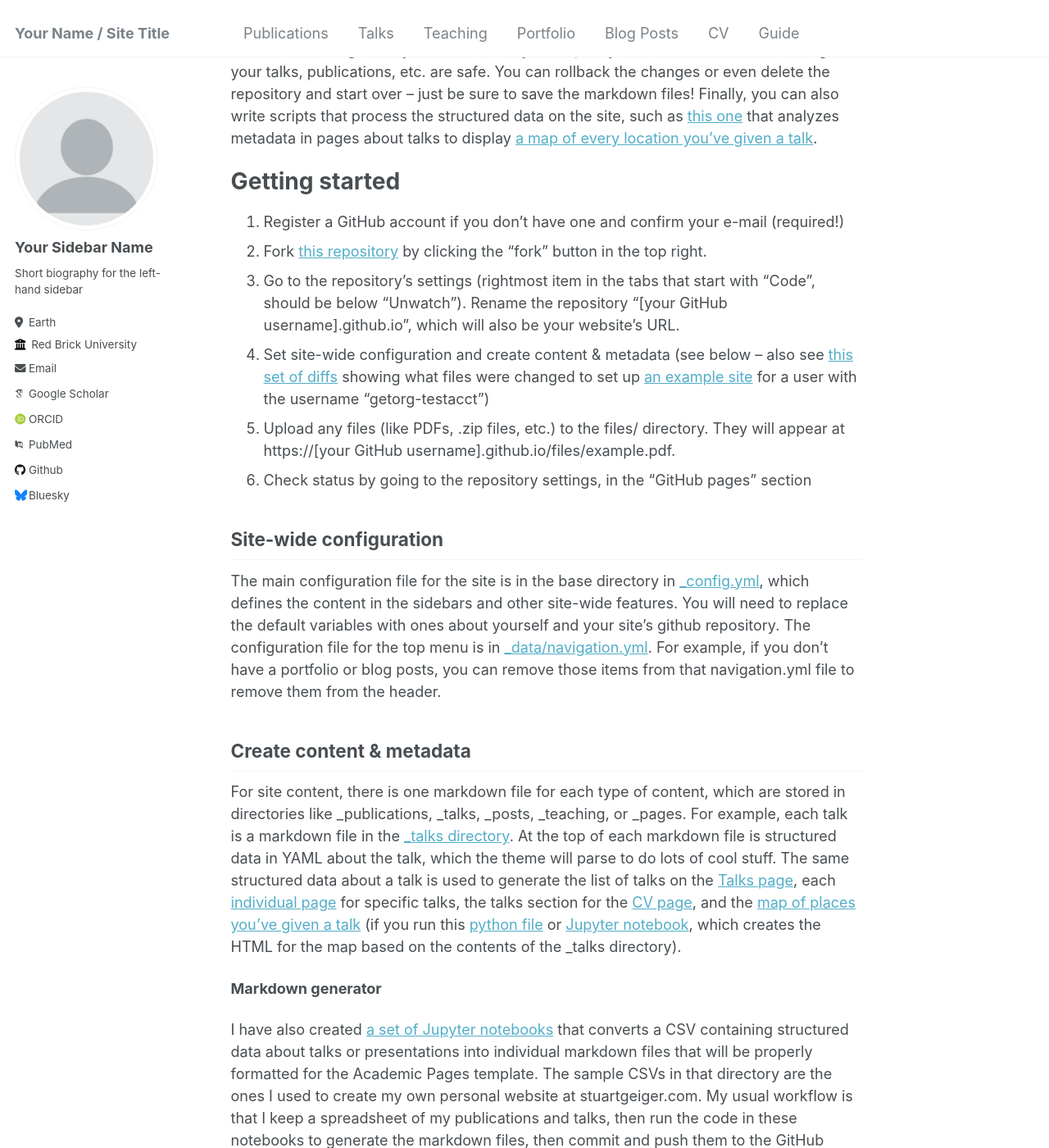
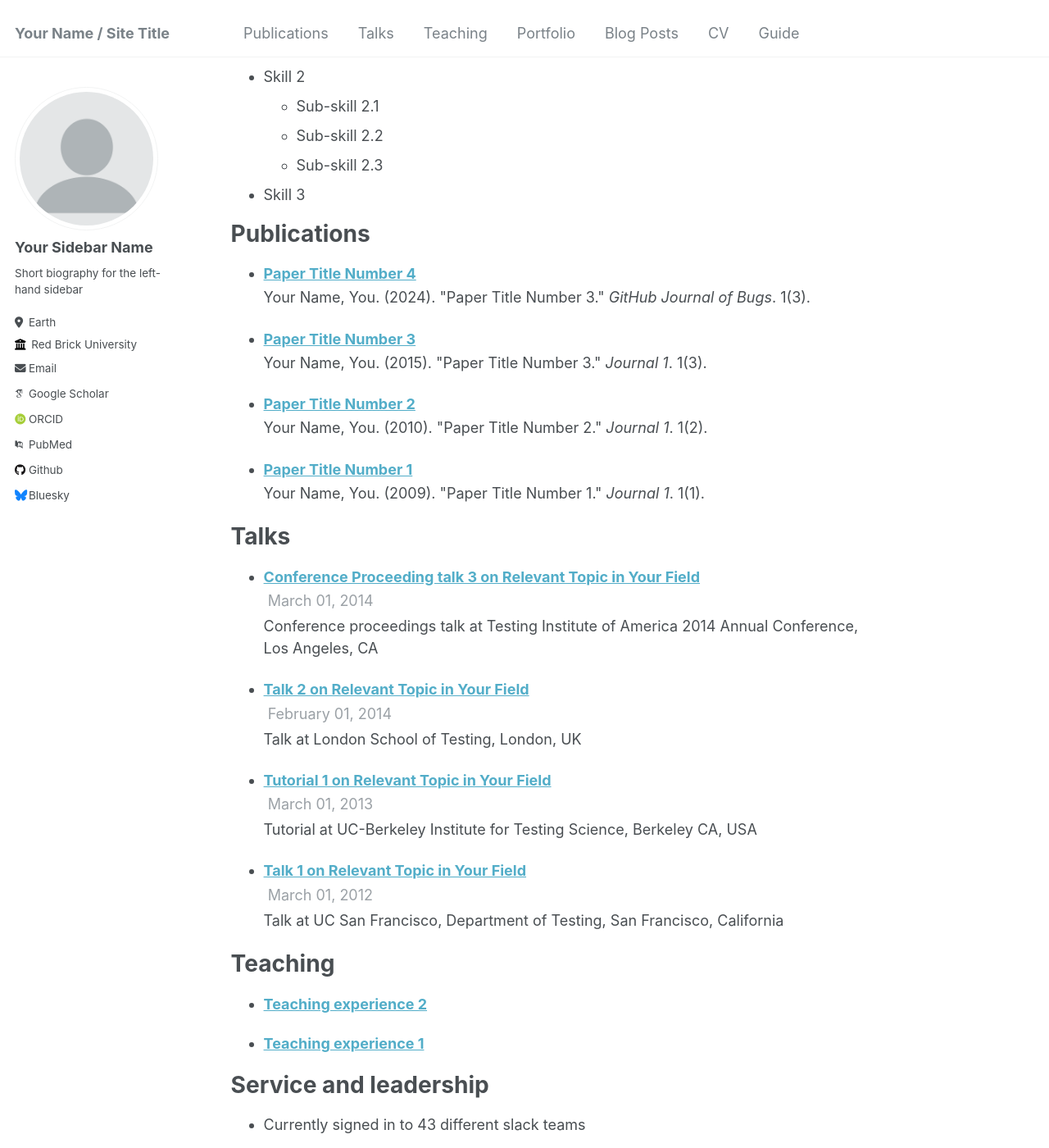
Before and after one commit to khointn/khointn.github.io, a Jekyll site: the page built from _pages/about.md, in a window 1280 px wide and 1400 px high, scrolled down 818 px. Shown: the whole window at 82% size. Built offline with Jekyll 4.4.1, drawn with Linux system fonts in a browser that asks for light colours; some web fonts are replaced; some of the changed text lies outside the part shown.

Commit message:
edit about page

```diff
--- a/_pages/about.md
+++ b/_pages/about.md
@@ -1,13 +1,67 @@
 ---
 permalink: /
-title: "Academic Pages is a ready-to-fork GitHub Pages template for academic personal websites"
+title: "Hi there! I'm Khoi"
 author_profile: true
 redirect_from:
   - /about/
   - /about.html
 ---
 
-This is the front page of a website that is powered by the [Academic Pages template](https://github.com/academicpages/academicpages.github.io) and hosted on GitHub pages. [GitHub pages](https://pages.github.com) is a free service in which websites are built and hosted from code and data stored in a GitHub repository, automatically updating when a new commit is made to the respository. This template was forked from the [Minimal Mistakes Jekyll Theme](https://mmistakes.github.io/minimal-mistakes/) created by Michael Rose, and then extended to support the kinds of content that academics have: publications, talks, teaching, a portfolio, blog posts, and a dynamically-generated CV. You can fork [this repository](https://github.com/academicpages/academicpages.github.io) right now, modify the configuration and markdown files, add your own PDFs and other content, and have your own site for free, with no ads! An older version of this template powers my own personal website at [stuartgeiger.com](http://stuartgeiger.com), which uses [this Github repository](https://github.com/staeiou/staeiou.github.io).
+Education
+======
+* Ph.D in Version Control Theory, GitHub University, 2018 (expected)
+* M.S. in Jekyll, GitHub University, 2014
+* B.S. in GitHub, GitHub University, 2012
+
+Work experience
+======
+* Spring 2024: Academic Pages Collaborator
+  * Github University
+  * Duties includes: Updates and improvements to template
+  * Supervisor: The Users
+
+* Fall 2015: Research Assistant
+  * Github University
+  * Duties included: Merging pull requests
+  * Supervisor: Professor Hub
+
+* Summer 2015: Research Assistant
+  * Github University
+  * Duties included: Tagging issues
+  * Supervisor: Professor Git
+
+Skills
+======
+* Skill 1
+* Skill 2
+  * Sub-skill 2.1
+  * Sub-skill 2.2
+  * Sub-skill 2.3
+* Skill 3
+
+Publications
+======
+  <ul>{% for post in site.publications reversed %}
+    {% include archive-single-cv.html %}
+  {% endfor %}</ul>
+
+Talks
+======
+  <ul>{% for post in site.talks reversed %}
+    {% include archive-single-talk-cv.html  %}
+  {% endfor %}</ul>
+
+Teaching
+======
+  <ul>{% for post in site.teaching reversed %}
+    {% include archive-single-cv.html %}
+  {% endfor %}</ul>
+
+Service and leadership
+======
+* Currently signed in to 43 different slack teams
+
+<!-- This is the front page of a website that is powered by the [Academic Pages template](https://github.com/academicpages/academicpages.github.io) and hosted on GitHub pages. [GitHub pages](https://pages.github.com) is a free service in which websites are built and hosted from code and data stored in a GitHub repository, automatically updating when a new commit is made to the respository. This template was forked from the [Minimal Mistakes Jekyll Theme](https://mmistakes.github.io/minimal-mistakes/) created by Michael Rose, and then extended to support the kinds of content that academics have: publications, talks, teaching, a portfolio, blog posts, and a dynamically-generated CV. You can fork [this repository](https://github.com/academicpages/academicpages.github.io) right now, modify the configuration and markdown files, add your own PDFs and other content, and have your own site for free, with no ads! An older version of this template powers my own personal website at [stuartgeiger.com](http://stuartgeiger.com), which uses [this Github repository](https://github.com/staeiou/staeiou.github.io).
 
 A data-driven personal website
 ======
@@ -46,4 +100,4 @@ Example: editing a markdown file for a talk
 
 For more info
 ------
-More info about configuring Academic Pages can be found in [the guide](https://academicpages.github.io/markdown/). The [guides for the Minimal Mistakes theme](https://mmistakes.github.io/minimal-mistakes/docs/configuration/) (which this theme was forked from) might also be helpful.
+More info about configuring Academic Pages can be found in [the guide](https://academicpages.github.io/markdown/). The [guides for the Minimal Mistakes theme](https://mmistakes.github.io/minimal-mistakes/docs/configuration/) (which this theme was forked from) might also be helpful. -->
```
